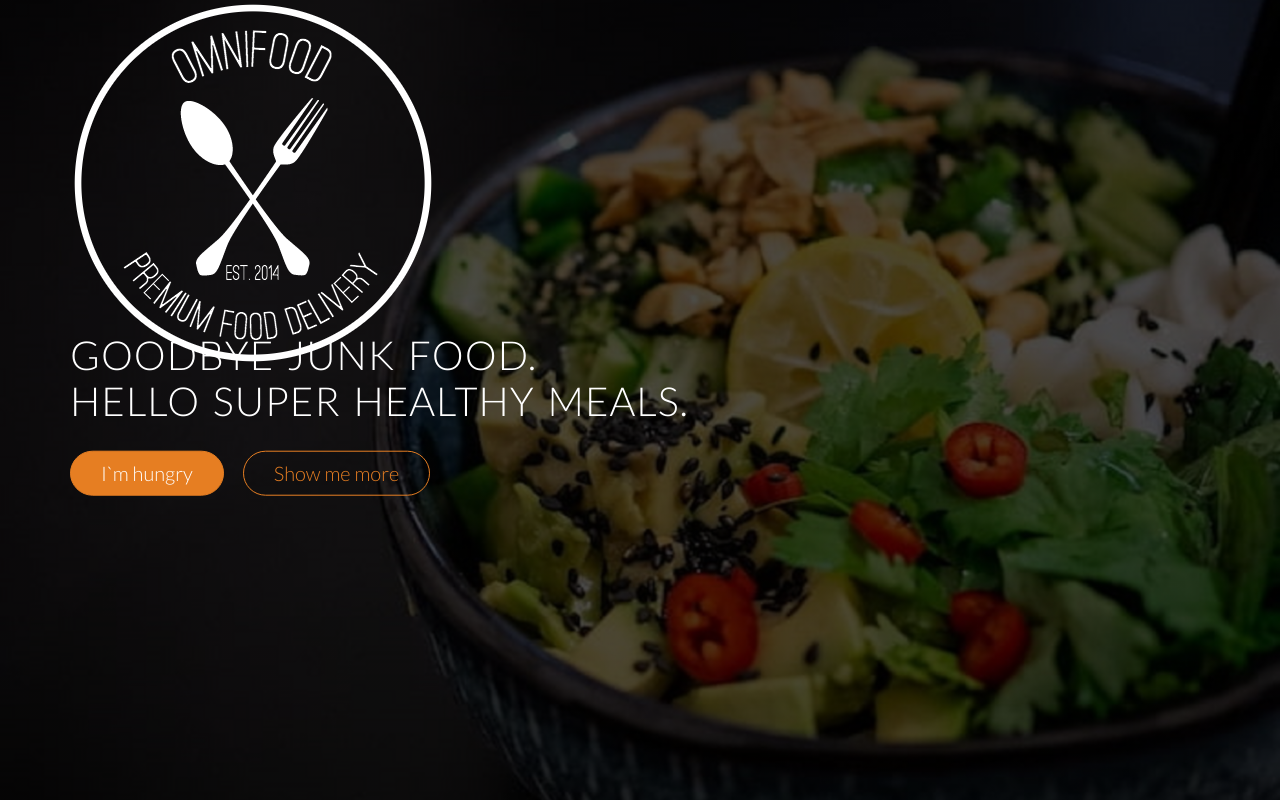
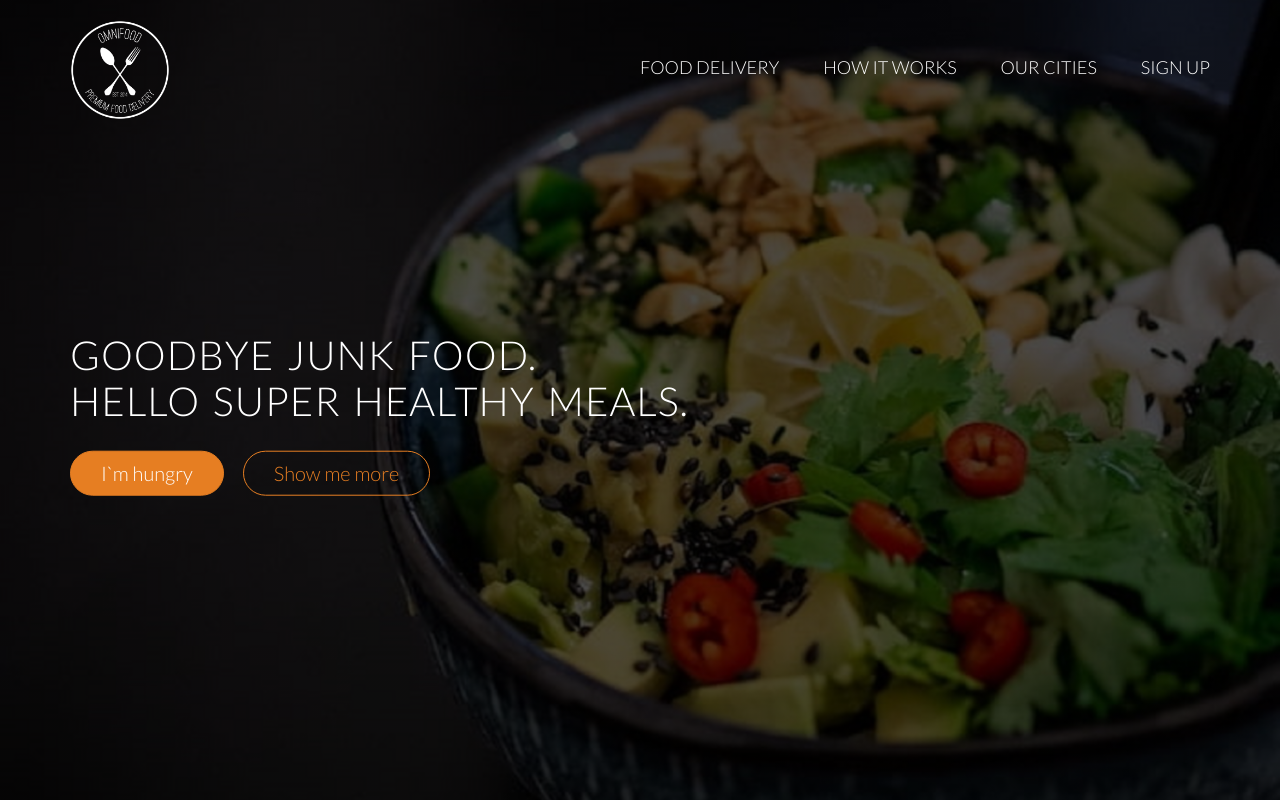
Before and after one commit to e-saeedi/Onmifood, a plain HTML site: page index.html in a window 1280 px wide. Drawn offline with Linux system fonts and the light colour scheme; files that its build step writes are made by us from their sources.

Commit message:
feat: add navbar

```diff
--- a/index.html
+++ b/index.html
@@ -14,7 +14,19 @@
   <body>
     <header>
       <nav>
-        <div class="row"><img src="resoirces/img/logo-white.png" /></div>
+        <div class="row">
+          <img
+            src="resoirces/img/logo-white.png"
+            alt="Omnifood logo"
+            class="logo"
+          />
+          <ul class="main-nav">
+            <li><a href="#">Food delivery</a></li>
+            <li><a href="#"> How it works</a></li>
+            <li><a href="#">Our cities</a></li>
+            <li><a href="#">Sign up</a></li>
+          </ul>
+        </div>
       </nav>
       <div class="hero-text-box">
         <h1>
--- a/resoirces/css/style.css
+++ b/resoirces/css/style.css
@@ -1,6 +1,6 @@
-/*----------------------------------*/
-/*BASIC SETUP */
-/*----------------------------------*/
+/* ----------------------------------*/
+/*  BASIC SETUP */
+/* ----------------------------------*/
 
 * {
     margin: 0;
@@ -19,7 +19,7 @@ html {
 
 
 /* ----------------------------------*/
-/* REUSABLE COMPONENTS */
+/*  REUSABLE COMPONENTS */
 /* ----------------------------------*/
 
 
@@ -27,6 +27,8 @@ html {
     max-width: 1140px;
     margin:0 auto ;
 }
+
+/* -------- HEADINGS --------*/
 
 h1 {
     margin-top: 0;
@@ -39,28 +41,8 @@ h1 {
     word-spacing: 4px;
  }
 
-/* ----------------------------------*/
-/* HEADER */
-/* ----------------------------------*/
 
-
-
-header {
-    background-image: linear-gradient(rgba(0, 0, 0, 0.7), rgba(0, 0, 0, 0.7)), url(img/meal-2.jpg);
-    background-size: cover;
-    background-position: center;
-    height: 100vh;
-}
-
-.hero-text-box {
-    position: absolute;
-    width: 1140px;
-    top: 50%;
-    left: 50%;
-    transform: translate(-50%, -50%);
-}
-
-
+/* -------BUTTONS-------- */
 
 .btn:link,
 .btn:visited {
@@ -101,3 +83,58 @@ header {
     border: 1px solid #cf6d17;
     color: #fff ;
 }
+
+
+/* ----------------------------------*/
+/*  HEADER */
+/* ----------------------------------*/
+
+
+header {
+    background-image: linear-gradient(rgba(0, 0, 0, 0.7), rgba(0, 0, 0, 0.7)), url(img/meal-2.jpg);
+    background-size: cover;
+    background-position: center;
+    height: 100vh;
+}
+
+.hero-text-box {
+    position: absolute;
+    width: 1140px;
+    top: 50%;
+    left: 50%;
+    transform: translate(-50%, -50%);
+}
+
+.logo {
+    height: 100px;
+    width: auto;
+    float: left;
+    margin-top: 20px ;
+}
+
+.main-nav {
+    float: right;
+    list-style: none;
+    margin-top: 55px;
+}
+
+.main-nav li {
+    display: inline-block;
+    margin-left: 40px;
+}
+
+.main-nav li a:link,
+.main-nav li a:visited {
+    padding: 8px 0;
+    color: #fff;
+    text-decoration: none;
+    text-transform: uppercase;
+    font-size:  90%;
+    border-bottom: 2px solid transparent;
+    transition: border-bottom 0.2s;
+}
+
+.main-nav li a:hover,
+.main-nav li a:active {
+    border-bottom: 2px solid #e67e22;
+}
```
